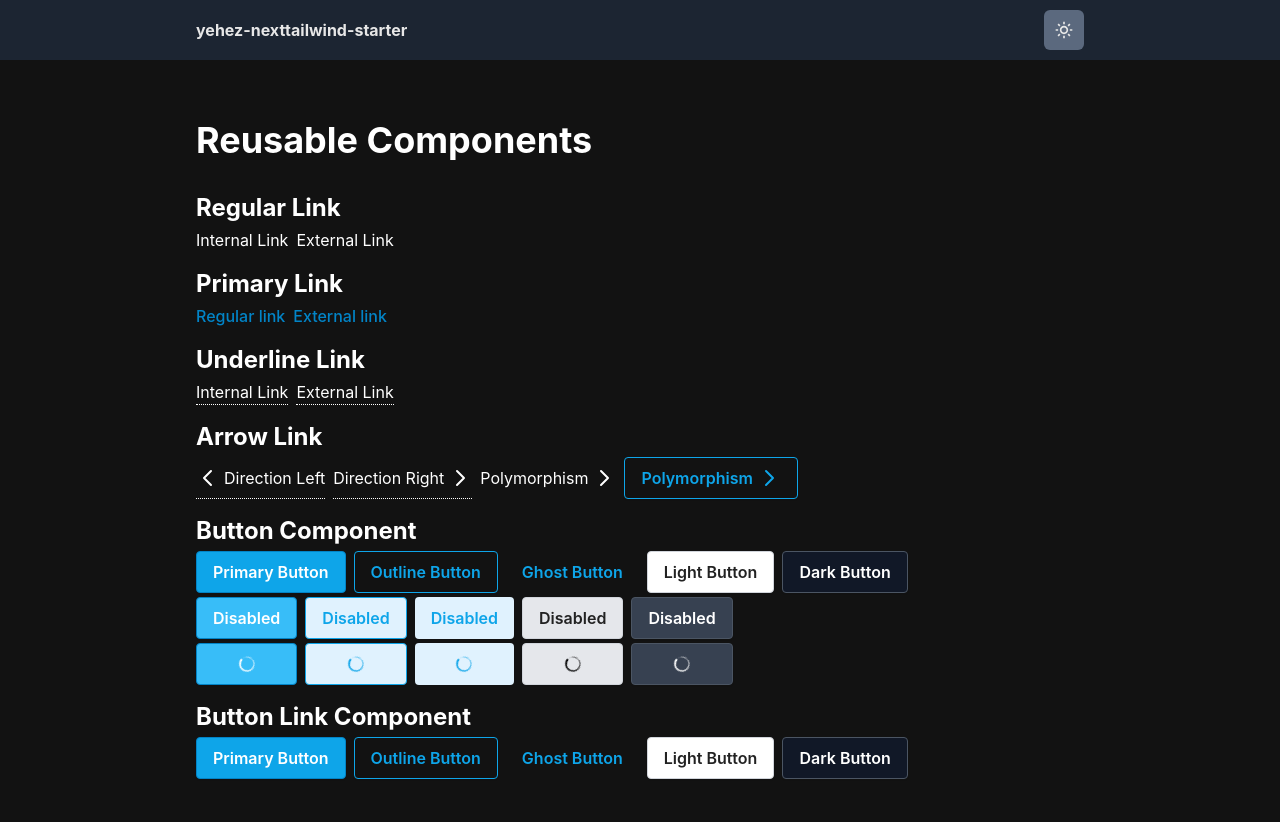
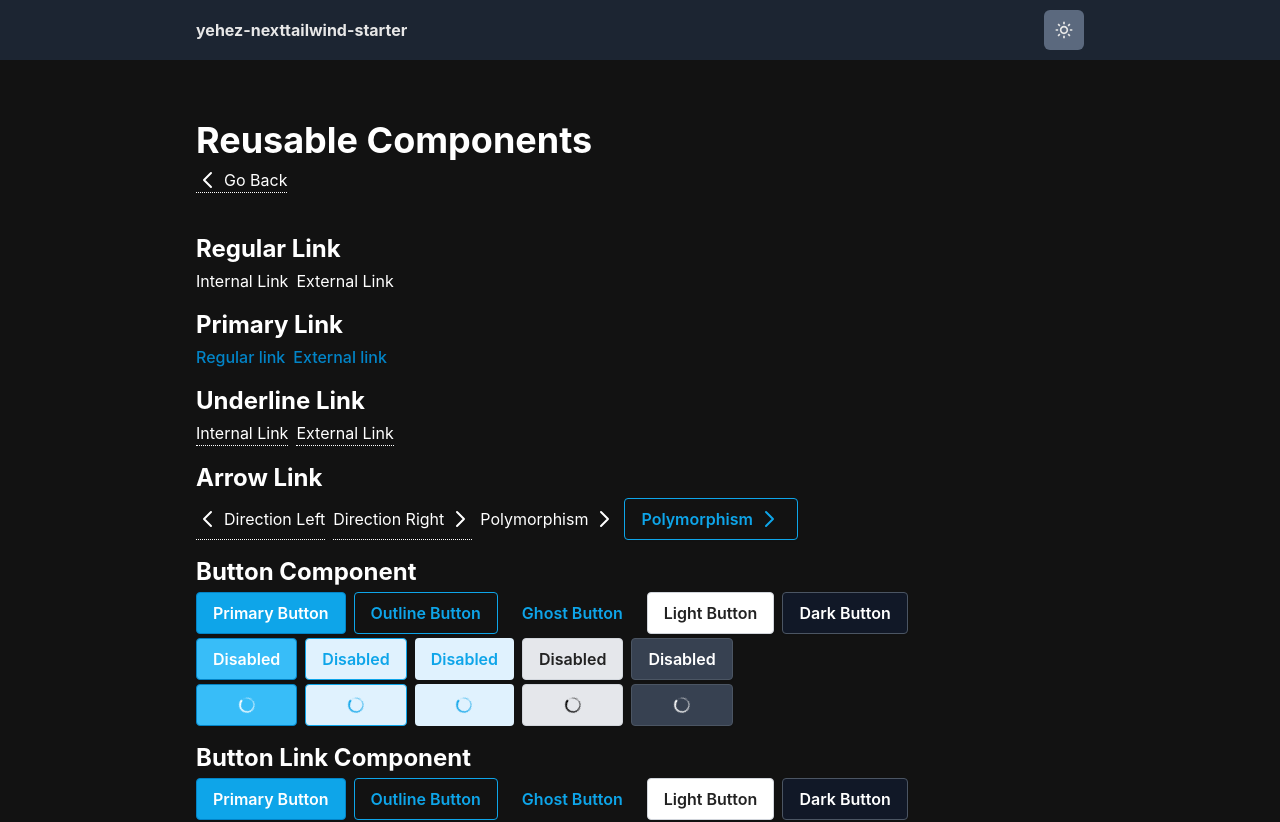
Before and after one commit to yehezkielgunawan/yehez-nexttailwind-starter, a Next.js app: page /components in a window 1280 px wide. Shown: the top 822 px of the page. Built offline with nearby package versions, Linux system fonts and the light colour scheme.

Commit message:
fix(component.tsx): :adhesive_bandage: add go back button nav

```diff
--- a/src/pages/components.tsx
+++ b/src/pages/components.tsx
@@ -13,6 +13,9 @@ const Components = () => {
     <Layout>
       <main className="min-h-screen py-10">
         <h1>Reusable Components</h1>
+        <ArrowLink href="/" direction="left" className="my-2">
+          Go Back
+        </ArrowLink>
         <ol className="mt-8 space-y-4">
           <li className="space-y-1">
             <h3>Regular Link</h3>
```
